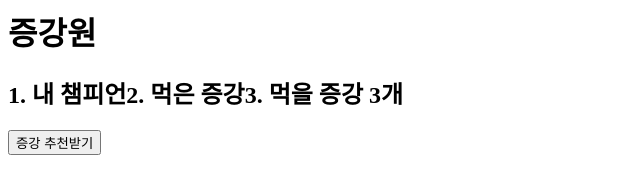
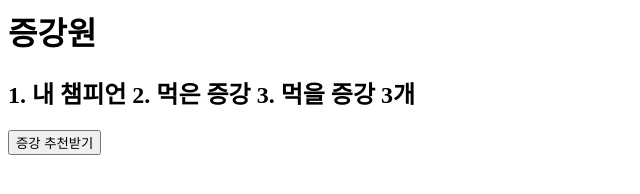
Before and after one commit to oldname-creator/jeunggang-one, a plain HTML site: page index.html in a window 1280 px wide. Shown: the whole page, without its empty margins (0-640 px from the left). Drawn offline with Linux system fonts and the light colour scheme.

Commit message:
Update index.html

```diff
--- a/index.html
+++ b/index.html
@@ -1,3 +1,9 @@
 <h1>증강원</h1>
-<h2>1. 내 챔피언2. 먹은 증강3. 먹을 증강 3개</h2>
+<h2>
+  1. 내 챔피언
+
+  2. 먹은 증강
+
+  3. 먹을 증강 3개
+</h2>
 <button>증강 추천받기</button>
```
